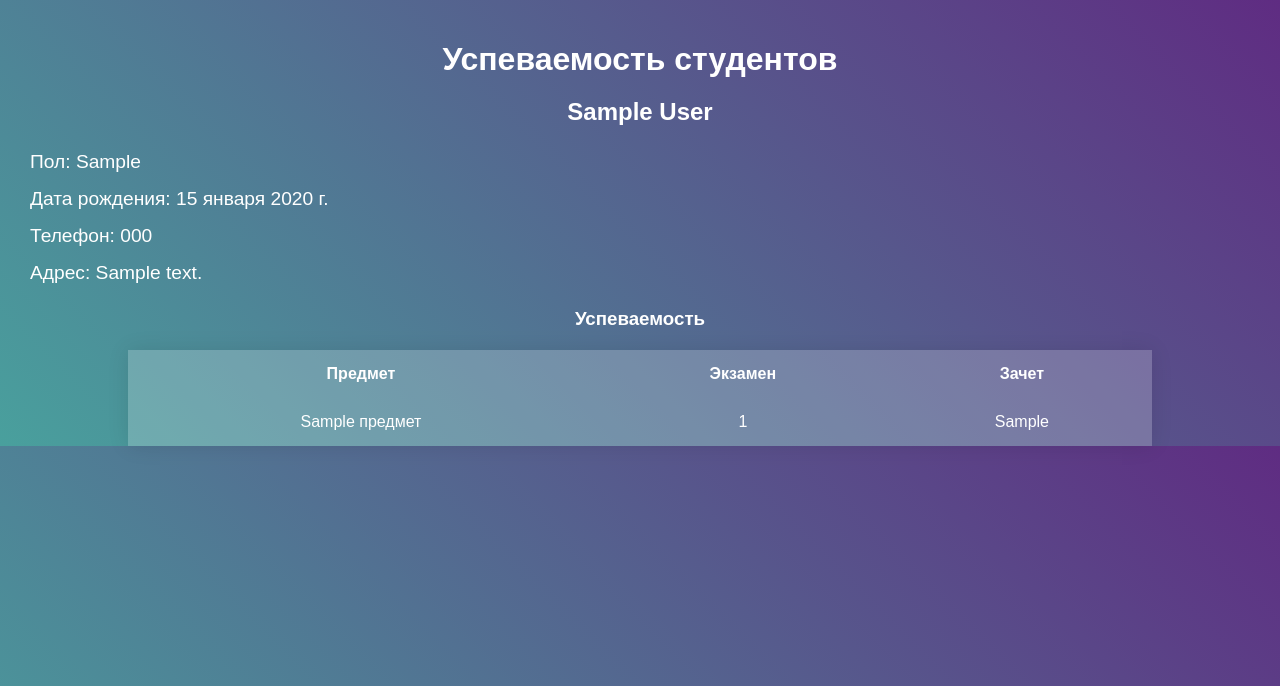
After one commit to Arihina/django_pet_project, a Django app: page /performance/ in a window 1280 px wide. The commit adds this page. Shown: the top 686 px of the page. Run offline with Django 5.2, Linux system fonts and the light colour scheme; tables that the repository leaves empty hold one stand-in row (values such as "Sample post").

Commit message:
add performance pages

```diff
--- a/university/app/templates/departments.html
+++ b/university/app/templates/departments.html
@@ -7,7 +7,6 @@
     <title>Кафедры и Группы</title>
     <link rel="stylesheet" href="{% static 'styles.css' %}" type="text/css">
         <style>
-
         table {
   display: table;
   width: 80%;
--- /dev/null
+++ b/university/app/templates/performance.html
@@ -0,0 +1,59 @@
+{% load static %}
+
+<!DOCTYPE html>
+<html lang="ru">
+<head>
+    <meta charset="UTF-8">
+     <link rel="stylesheet" href="{% static 'styles.css'%}" type="text/css">
+    <title>Успеваемость студентов</title>
+    <style>
+        table {
+  display: table;
+  width: 80%;
+  margin: 0 auto;
+  border-collapse: collapse;
+  overflow: hidden;
+  box-shadow: 0 0 20px rgba(0,0,0,0.1);
+}
+th,td {padding: 15px;
+  background-color: rgba(255,255,255,0.2);
+  color: #fff;text-align: center;}
+h3 {color: #fff;text-align: center;margin-bottom: 20px;}
+    </style>
+</head>
+<body>
+<h1>Успеваемость студентов</h1>
+
+{% for student in students %}
+    <h2>{{ student.full_name }}</h2>
+    <p>Пол: {{ student.Gender }}</p>
+    <p>Дата рождения: {{ student.Birthday }}</p>
+    <p>Телефон: {{ student.Phone_number }}</p>
+    <p>Адрес: {{ student.Address }}</p>
+
+    <h3>Успеваемость</h3>
+    <table>
+        <thead>
+            <tr>
+                <th>Предмет</th>
+                <th>Экзамен</th>
+                <th>Зачет</th>
+            </tr>
+        </thead>
+        <tbody>
+            {% for performance in student.performance_set.all %}
+                <tr>
+                    <td>{{ performance.id_subject }}</td>
+                    <td>{{ performance.Exam }}</td>
+                    <td>{{ performance.Zachet }}</td>
+                </tr>
+            {% empty %}
+                <tr>
+                    <td colspan="3">Нет записей об успеваемости для этого студента.</td>
+                </tr>
+            {% endfor %}
+        </tbody>
+    </table>
+{% endfor %}
+</body>
+</html>
--- a/university/app/templates/teachers_menu.html
+++ b/university/app/templates/teachers_menu.html
@@ -23,6 +23,7 @@
 <div class="button-container">
     <a href="{% url 'groups' %}" class="button">Студенты и направления</a>
     <a href="{% url 'departments' %}" class="button">Группы и кафедры</a>
+    <a href="{% url 'performance' %}" class="button">Успеваемость</a>
 </div>
 </body>
 </html>
--- a/university/app/urls.py
+++ b/university/app/urls.py
@@ -6,4 +6,5 @@ urlpatterns = [
     path('teachers/', views.teachers, name='teachers'),
     path('groups/', views.groups, name='groups'),
     path('departments/', views.departments, name='departments'),
+    path('performance/', views.performance, name='performance'),
 ]
--- a/university/app/views.py
+++ b/university/app/views.py
@@ -28,6 +28,20 @@ def groups(request):
 
 
 def departments(request):
-    departments = Department.objects.prefetch_related('group_set').all()
+    all_departments = Department.objects.prefetch_related('group_set').all()
 
-    return render(request, 'departments.html', {'departments': departments})
+    return render(request, 'departments.html', {'departments': all_departments})
+
+
+def performance(request):
+    students = PersonalInfo.objects.prefetch_related('performance_set').all()
+
+    return render(request, 'performance.html', {'students': students})
+
+
+def put_exam(request):
+    pass
+
+
+def put_credit(request):
+    pass
```
